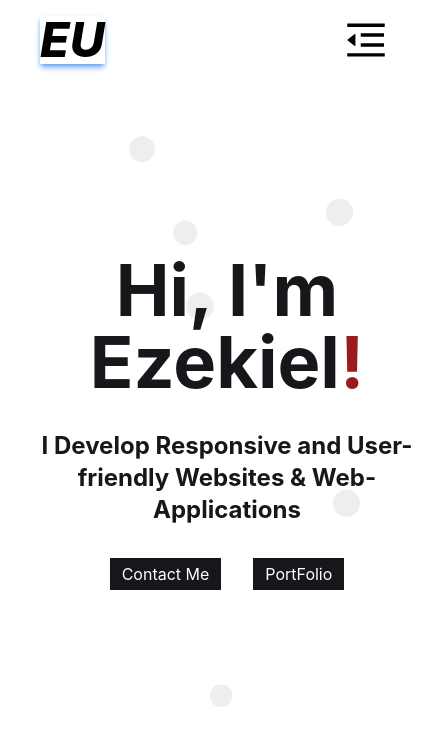
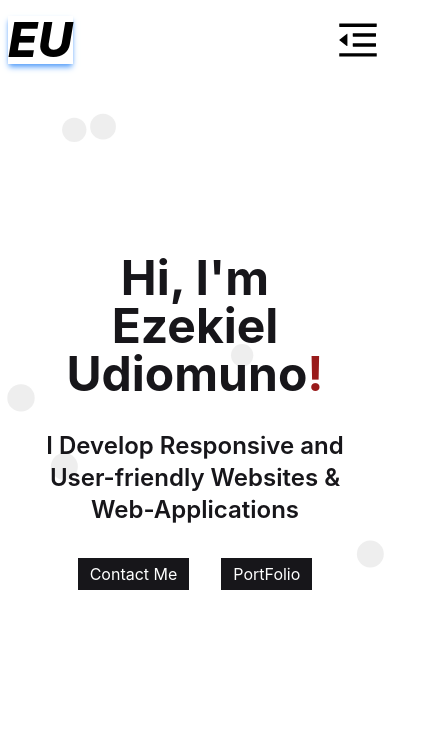
Before and after one commit to uezekiel-mufin/nextportfolio, a Next.js app: page / in a window 390 px wide. Shown: the top 746 px of the page, 422 px wide, since content can reach past the window. Built offline with nearby package versions, Linux system fonts and the light colour scheme.

Commit message:
complete responsiveness

```diff
--- /dev/null
+++ b/jsconfig.json
@@ -0,0 +1,5 @@
+{
+  "compilerOptions": {
+    "baseUrl": "."
+  }
+}
--- a/next.config.js
+++ b/next.config.js
@@ -2,6 +2,6 @@
 const nextConfig = {
   reactStrictMode: true,
   swcMinify: true,
-}
+};
 
-module.exports = nextConfig
+module.exports = nextConfig;
--- a/pages/about/index.jsx
+++ b/pages/about/index.jsx
@@ -23,7 +23,7 @@ const About = () => {
           <p className='w-full text-start'>
             My stacks are HTML, CSS, TailwindCSS, Javascript, ReactJS, NextJS.
           </p>
-          <button className='bg-[#17161A] text-[#fff] py-2 mb-8 px-4 hover:bg-gray-700'>
+          <button className='bg-[#17161A] text-[#fff] py-2 mt-8 mb-8 px-4 hover:bg-gray-700'>
             <a download href='public/images/certificate.pdf'>
               Download CV
             </a>
--- a/pages/contact/index.jsx
+++ b/pages/contact/index.jsx
@@ -37,7 +37,12 @@ const Contact = () => {
     e.target.reset();
   };
   return (
-    <div className='flex gap-8 flex-col pt-[100px] mx-2'>
+    <motion.div
+      transiton={{ duration: 2 }}
+      initial={{ opacity: 0 }}
+      animate={{ opacity: 1 }}
+      className='flex gap-8 flex-col pt-[100px] mx-2'
+    >
       <div className='md:my-[20px] flex flex-col  md:mb-[3rem] w-full   py-[20px] md:w-2/5 md:mx-[4rem]'>
         <h1 className='text-6xl font-bold '>Contact</h1>
         <p className='mx-2'>
@@ -50,7 +55,7 @@ const Contact = () => {
       <div className='bg-[rgba(0,0,0,0.1)] form'>
         <div className='flex flex-col gap-[1rem]'>
           <h2 className='text-4xl'>Work inquiries</h2>
-          <p className='font-light'>
+          <p className='font-light mb-4 '>
             Kindly Fill in this form with your inquiry.
           </p>
         </div>
@@ -157,10 +162,10 @@ const Contact = () => {
         </ul>
       </div>
       <hr />
-      <footer className='p-1 md:p-3'>
+      <footer className='p-1 md:p-3 flex justify-center'>
         <p>&copy; 2022, All rights reserved</p>
       </footer>
-    </div>
+    </motion.div>
   );
 };
 
--- a/pages/index.js
+++ b/pages/index.js
@@ -1,24 +1,21 @@
 /* eslint-disable react/no-unescaped-entities */
 import React from "react";
 import Link from "next/link";
-import useDownloader from "react-use-downloader";
-
-// import styles from "../styles/globals.css";
+import { motion } from "framer-motion";
 
 export default function Home() {
-  // const { size, elapsed, percentage, download, cancel, error, isInProgress } =
-  //   useDownloader();
-
-  // const fileUrl = "/public/images/Ezekiel Udiomuno.pdf";
-  // const filename = "Udiomuno.pdf";
-
   return (
-    <div className='w-full mx-8 h-screen z-[9999] flex justify-center items-center'>
-      <main className='flex flex-col w-full md:w-3/5 md:h-3/5 gap-8 text-center'>
-        <h1 className='text-[#17161A] font-bold text-7xl'>
-          Hi, I'm Ezekiel<span className='text-red-800'>!</span>
+    <motion.div
+      transiton={{ duration: 5 }}
+      initial={{ opacity: 0 }}
+      animate={{ opacity: 1 }}
+      className='w-full md:mx-8 h-screen z-[9999] flex justify-center items-center'
+    >
+      <main className='mx-1 flex flex-col w-full md:w-3/5 md:h-3/5 gap-8 justify-center items-center text-center'>
+        <h1 className='text-[#17161A] font-bold text-5xl w-4/5 md:w-full md:text-6xl mx-2 '>
+          Hi, I'm Ezekiel Udiomuno<span className='text-red-800'>!</span>
         </h1>
-        <h3 className='text-[#17161A] font-bold text-2xl md:text-5xl'>
+        <h3 className='text-[#17161A] font-semibold text-2xl md:text-4xl w-4/5'>
           I Develop Responsive and User-friendly Websites & Web-Applications
         </h3>
 
@@ -35,6 +32,6 @@ export default function Home() {
           </Link>
         </div>
       </main>
-    </div>
+    </motion.div>
   );
 }
--- a/pages/portfolio/index.jsx
+++ b/pages/portfolio/index.jsx
@@ -1,10 +1,19 @@
 import Image from "next/image";
 import React from "react";
 import data from "./portfolioData";
-
+import { motion } from "framer-motion";
 const Portfolio = () => {
+  const portVariant = {
+    hidden: { y: 200 },
+  };
   return (
-    <div className='flex flex-col mb-[100px]'>
+    <motion.div
+      transiton={{ ease: "easeOut", duration: 500 }}
+      initial={{ y: 200 }}
+      animate={{ y: 0 }}
+      exit={{ y: -200 }}
+      className='flex flex-col mb-[100px]'
+    >
       <div className='flex flex-col items-center mb-8 mt-[100px]  gap-4'>
         <div className='w-4/5'>
           <h6 className='font-bold text-[#686d75]'>Portfolio</h6>
@@ -51,7 +60,7 @@ const Portfolio = () => {
           ))}
         </div>
       </div>
-    </div>
+    </motion.div>
   );
 };
 
--- a/public/components/navbar.jsx
+++ b/public/components/navbar.jsx
@@ -9,21 +9,25 @@ const Navbar = () => {
   const openMenu = () => {
     setIsMenu((prev) => !prev);
     const el = document.querySelector(".hidden");
-    el.classList.remove("hidden");
-    el.classList.add("menuList");
-    console.log(el.classList.contains("menuList"));
+    el?.classList.remove("hidden");
+    el?.classList.add("menuList");
   };
   const closeMenu = () => {
     setIsMenu((prev) => !prev);
     const el = document.querySelector(".menuList");
-    el.classList.remove("menuList");
-    el.classList.add("hidden");
-    console.log(el.classList.contains("hidden"));
+    el?.classList.remove("menuList");
+    el?.classList.add("hidden");
   };
+
+  // const handleLink = () => {
+  //   const el = document.querySelector(".menuList");
+  //   el.classList.remove("menuList");
+  //   el.classList.add("hidden");
+  // };
 
   return (
     <nav className=' w-full fixed flex flex-row h-[80px] items-center justify-between bg-white z-[999]'>
-      <span className='flex flex-1 text-5xl italic mx-10'>
+      <span className='flex flex-1 text-5xl italic mx-2 md:mx-10'>
         <Link href='/'>
           <h1 className=' shadow-md  cursor-pointer font-extrabold shadow-blue-400'>
             EU
@@ -32,7 +36,7 @@ const Navbar = () => {
       </span>
 
       <div className='flex relative'>
-        <div className='flex w-full md:hidden'>
+        <div className='flex mx-2 w-full md:hidden'>
           {isMenu ? (
             <span className='text-5xl' onClick={openMenu}>
               <AiOutlineMenuFold />
@@ -48,22 +52,34 @@ const Navbar = () => {
           className='hidden  md:flex md:mx-12 justify-around gap-10 items-center  '
         >
           <Link href='/'>
-            <li className='cursor-pointer hover:text-red-500 active:text-red font-sans font-medium text-base '>
+            <li
+              onClick={() => closeMenu()}
+              className='cursor-pointer hover:text-red-500 active:text-red font-sans font-medium text-base '
+            >
               Home
             </li>
           </Link>
           <Link href='/about'>
-            <li className='cursor-pointer hover:text-red-500 active:text-red font-sans font-medium text-base'>
+            <li
+              onClick={() => closeMenu()}
+              className='cursor-pointer hover:text-red-500 active:text-red font-sans font-medium text-base'
+            >
               About
             </li>
           </Link>
           <Link href='/portfolio'>
-            <li className='cursor-pointer hover:text-red-500 active:text-red font-sans font-medium text-base'>
+            <li
+              onClick={() => closeMenu()}
+              className='cursor-pointer hover:text-red-500 active:text-red font-sans font-medium text-base'
+            >
               Porfolio
             </li>
           </Link>
           <Link href='/contact'>
-            <li className='cursor-pointer hover:text-red-500 active:text-red font-sans font-medium text-base'>
+            <li
+              onClick={() => closeMenu()}
+              className='cursor-pointer hover:text-red-500 active:text-red font-sans font-medium text-base'
+            >
               Contact
             </li>
           </Link>
--- a/styles/globals.css
+++ b/styles/globals.css
@@ -42,13 +42,13 @@ a {
     right: 0;
     padding: 1rem;
     top: 60px;
-    background: rgba(0, 0, 0, 0.7);
+    background: rgba(0, 0, 0, 0.9);
     width: 100vw;
     height: 7rem;
     z-index: 10000000;
     color: antiquewhite;
     animation-name: menu;
-    animation-duration: 1s;
+    /* animation-duration: 1s; */
   }
 
   @keyframes menu {
```
